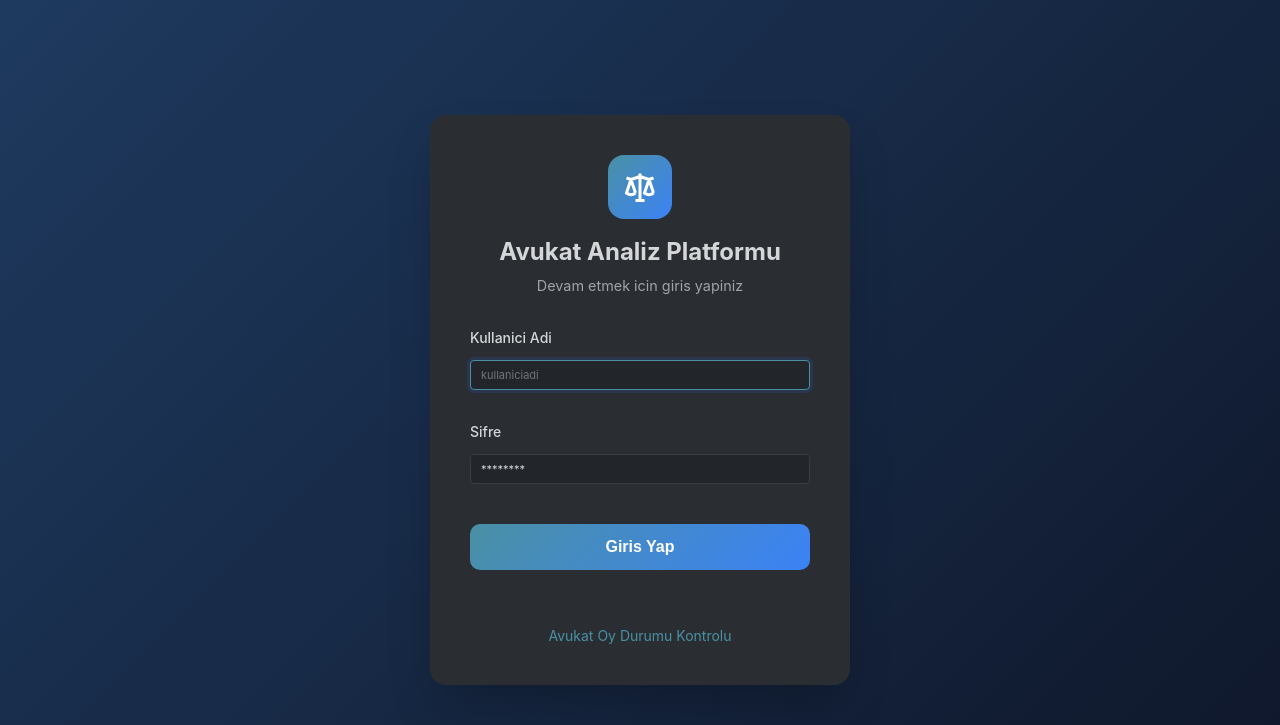
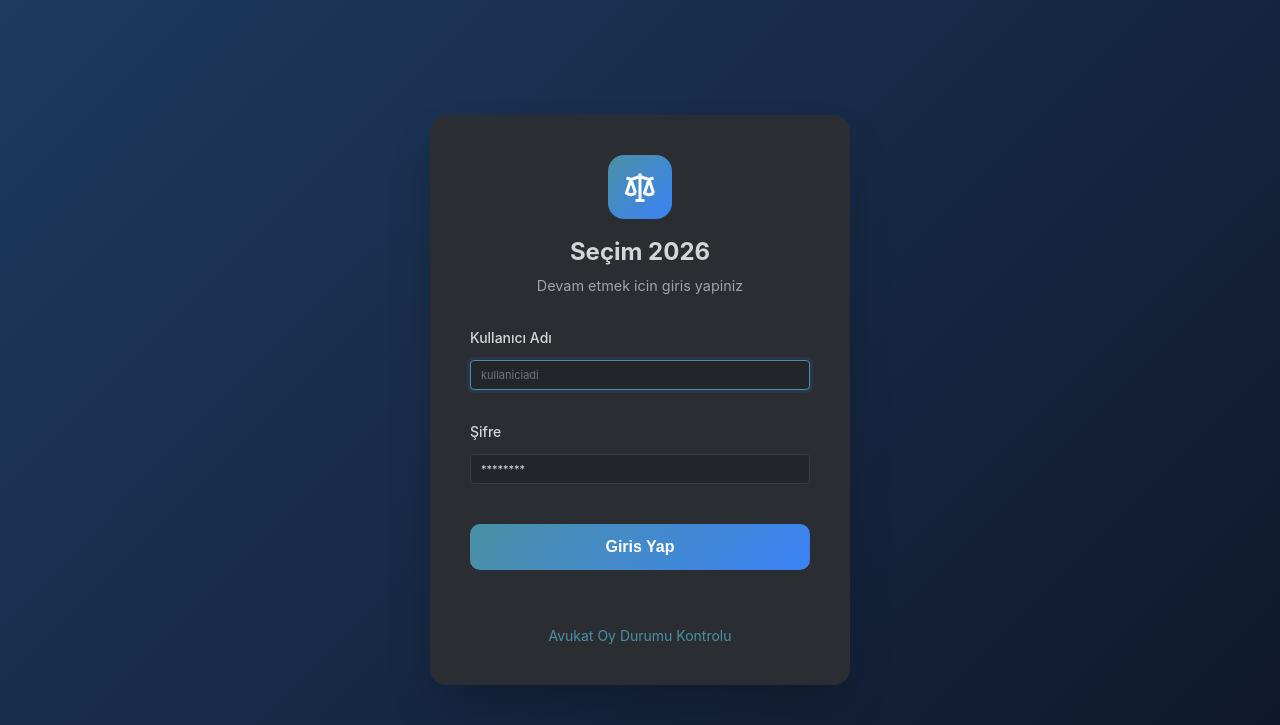
Before and after one commit to bahadirgokdemir/Election-management-and-analysis, a Django app: page /auth/login/ in a window 1280 px wide. Shown: the top 725 px of the page. Run offline with Django 5.2, Linux system fonts and the light colour scheme.

Commit message:
text label turkce karakter fix

```diff
--- a/app/management/commands/setup_auth.py
+++ b/app/management/commands/setup_auth.py
@@ -20,7 +20,7 @@ class Command(BaseCommand):
         parser.add_argument(
             '--admin-password',
             type=str,
-            help='Admin sifresi (belirtilmezse olusturulmaz)'
+            help='Admin Kullanıcı Adısi (belirtilmezse olusturulmaz)'
         )
         parser.add_argument(
             '--admin-email',
@@ -47,7 +47,7 @@ class Command(BaseCommand):
         else:
             self.stdout.write('Tum kullanicilarin zaten profili var.\n')
 
-        # Admin kullanici olustur (sifre verilmisse)
+        # Admin kullanici olustur (Kullanıcı Adı verilmisse)
         admin_username = options['admin_username']
         admin_password = options['admin_password']
         admin_email = options['admin_email']
--- a/app/templates/app/auth/login.html
+++ b/app/templates/app/auth/login.html
@@ -4,7 +4,7 @@
 <head>
   <meta charset="utf-8" />
   <meta name="viewport" content="width=device-width, initial-scale=1" />
-  <title>Giris Yap - Avukat Analiz Platformu</title>
+  <title>Giris Yap - Seçim 2026</title>
   <link rel="stylesheet" href="{% static 'app/app.css' %}" />
   <style>
     body {
@@ -181,7 +181,7 @@
           <path d="M3 6l3 1m0 0l-3 9a5.002 5.002 0 006.001 0M6 7l3 9M6 7l6-2m6 2l3-1m-3 1l-3 9a5.002 5.002 0 006.001 0M18 7l3 9m-3-9l-6-2m0-2v2m0 16V5m0 16H9m3 0h3"/>
         </svg>
       </div>
-      <h1 class="login-title">Avukat Analiz Platformu</h1>
+      <h1 class="login-title">Seçim 2026</h1>
       <p class="login-subtitle">Devam etmek icin giris yapiniz</p>
     </div>
 
@@ -211,12 +211,12 @@
       {% endif %}
 
       <div class="form-group">
-        <label for="username" class="form-label">Kullanici Adi</label>
+        <label for="username" class="form-label">Kullanıcı Adı</label>
         <input type="text" id="username" name="username" class="form-input" placeholder="kullaniciadi" required autofocus />
       </div>
 
       <div class="form-group">
-        <label for="password" class="form-label">Sifre</label>
+        <label for="password" class="form-label">Şifre</label>
         <input type="password" id="password" name="password" class="form-input" placeholder="********" required />
       </div>
 
--- a/app/templates/app/auth/users.html
+++ b/app/templates/app/auth/users.html
@@ -21,7 +21,7 @@
   <form method="get" class="filter-form">
     <div class="filter-row">
       <div class="filter-group">
-        <input type="text" name="q" value="{{ q }}" placeholder="Ara (kullanici adi, e-posta, ad)..." class="form-input" />
+        <input type="text" name="q" value="{{ q }}" placeholder="Ara (Kullanıcı Adı, e-posta, ad)..." class="form-input" />
       </div>
       <div class="filter-group">
         <select name="role" class="form-select">
@@ -42,7 +42,7 @@
     <table class="data-table">
       <thead>
         <tr>
-          <th>Kullanici Adi</th>
+          <th>Kullanıcı Adı</th>
           <th>Ad Soyad</th>
           <th>E-posta</th>
           <th>Rol</th>
--- a/app/templates/app/base.html
+++ b/app/templates/app/base.html
@@ -4,7 +4,7 @@
 <head>
   <meta charset="utf-8" />
   <meta name="viewport" content="width=device-width, initial-scale=1" />
-  <title>{% block title %}Avukat Analiz Platformu{% endblock %}</title>
+  <title>{% block title %}Seçim 2026{% endblock %}</title>
   <link rel="stylesheet" href="{% static 'app/app.css' %}" />
   <script src="https://cdn.jsdelivr.net/npm/chart.js@4.4.1/dist/chart.umd.min.js"></script>
 </head>
--- a/app/templates/app/public/landing.html
+++ b/app/templates/app/public/landing.html
@@ -3,7 +3,7 @@
 <head>
   <meta charset="UTF-8">
   <meta name="viewport" content="width=device-width, initial-scale=1.0">
-  <title>Avukat Analiz Platformu</title>
+  <title>Seçim 2026</title>
   <style>
     * {
       margin: 0;
@@ -294,7 +294,7 @@
           <path d="M3 6l3 1m0 0l-3 9a5.002 5.002 0 006.001 0M6 7l3 9M6 7l6-2m6 2l3-1m-3 1l-3 9a5.002 5.002 0 006.001 0M18 7l3 9m-3-9l-6-2m0-2v2m0 16V5m0 16H9m3 0h3"/>
         </svg>
       </div>
-      <h1 class="title">Avukat Analiz Platformu</h1>
+      <h1 class="title">Seçim 2026</h1>
       <p class="subtitle">Secim gunu oy durumu takip sistemi</p>
     </div>
 
@@ -342,7 +342,7 @@
   </div>
 
   <div class="footer">
-    Avukat Analiz Platformu
+    Seçim 2026
   </div>
 </body>
 </html>
--- a/app/templates/app/public/lawyer_voting_check.html
+++ b/app/templates/app/public/lawyer_voting_check.html
@@ -4,7 +4,7 @@
 <head>
   <meta charset="utf-8" />
   <meta name="viewport" content="width=device-width, initial-scale=1" />
-  <title>Oy Durumu Kontrolu - Avukat Analiz Platformu</title>
+  <title>Oy Durumu Kontrolu - Seçim 2026</title>
   <link rel="stylesheet" href="{% static 'app/app.css' %}" />
   <style>
     body {
--- a/app/views_auth.py
+++ b/app/views_auth.py
@@ -28,7 +28,7 @@ def auth_login(request):
         password = request.POST.get('password', '')
 
         if not username or not password:
-            messages.error(request, 'Kullanici adi ve sifre zorunludur.')
+            messages.error(request, 'Kullanıcı Adı ve Şifre zorunludur.')
             return render(request, 'app/auth/login.html')
 
         user = authenticate(request, username=username, password=password)
@@ -43,7 +43,7 @@ def auth_login(request):
                 return redirect(next_url)
             return redirect('ui_dashboard')
         else:
-            messages.error(request, 'Gecersiz kullanici adi veya sifre.')
+            messages.error(request, 'Gecersiz Kullanıcı Adı veya Şifre.')
 
     return render(request, 'app/auth/login.html')
 
@@ -253,19 +253,19 @@ def auth_create_user(request):
 
         # Validasyon
         if not username or not password:
-            messages.error(request, 'Kullanici adi ve sifre zorunludur.')
+            messages.error(request, 'Kullanıcı Adı ve Şifre zorunludur.')
             return redirect('auth_create_user')
 
         if password != password_confirm:
-            messages.error(request, 'Sifreler eslesmiyor.')
+            messages.error(request, 'Şifreler eslesmiyor.')
             return redirect('auth_create_user')
 
         if len(password) < 8:
-            messages.error(request, 'Sifre en az 8 karakter olmalidir.')
+            messages.error(request, 'Şifre en az 8 karakter olmalidir.')
             return redirect('auth_create_user')
 
         if User.objects.filter(username=username).exists():
-            messages.error(request, 'Bu kullanici adi zaten kullaniliyor.')
+            messages.error(request, 'Bu Kullanıcı Adı zaten kullaniliyor.')
             return redirect('auth_create_user')
 
         # Kullanici olustur
```
Also changed, not shown: app/templates/app/auth/create_user.html (+4 -4 lines).
